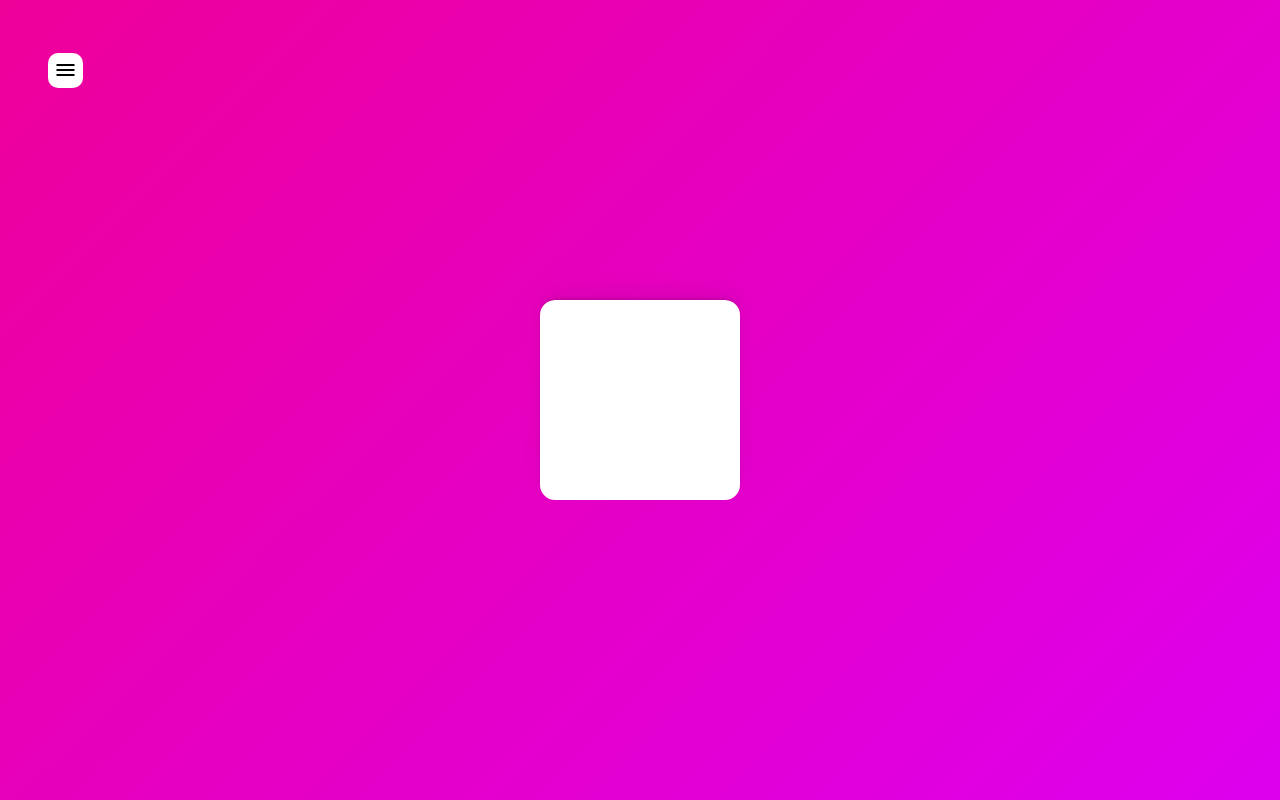
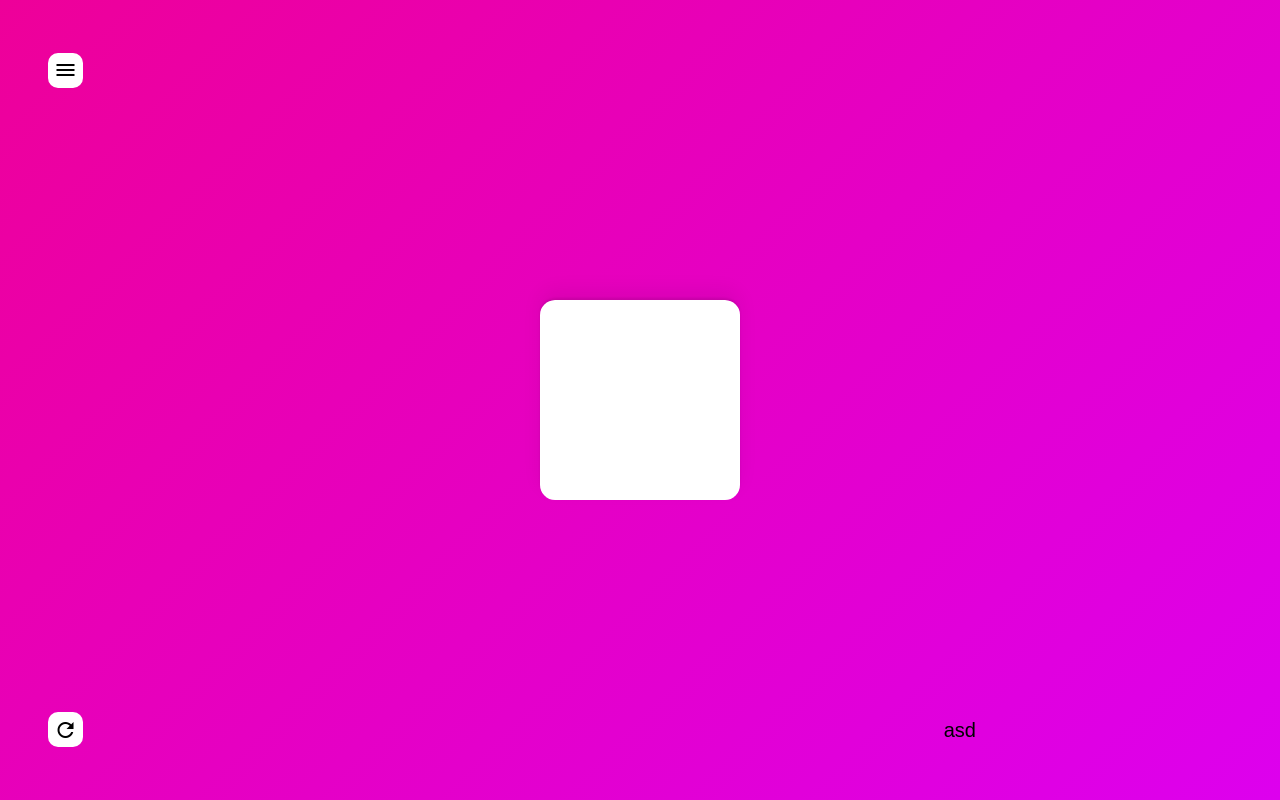
Before and after one commit to joohaem/prt-framer-motion, a React (Create React App) app: page /#/1 in a window 1280 px wide. Built offline with nearby package versions, Linux system fonts and the light colour scheme.

Commit message:
feat: header detail section ui

```diff
--- /dev/null
+++ b/src/components/common/Detail.tsx
@@ -0,0 +1,47 @@
+import React from "react";
+import styled from "styled-components";
+
+interface DetailProps {
+  children: React.ReactNode;
+}
+
+export default function Detail(props: DetailProps) {
+  const { children } = props;
+
+  return (
+    <StDetailContainer>
+      <StIcRefresh className="material-icons">refresh</StIcRefresh>
+      <span>{children}</span>
+    </StDetailContainer>
+  );
+}
+
+const StDetailContainer = styled.section`
+  display: flex;
+  justify-content: space-between;
+  align-items: center;
+
+  position: fixed;
+  right: 20%;
+  bottom: 0;
+  left: 0;
+
+  z-index: 10;
+
+  padding: 0 3rem 3.3rem;
+
+  font-size: 20px;
+`;
+
+const StIcRefresh = styled.span`
+  width: 35px;
+  height: 35px;
+  display: flex;
+  justify-content: center;
+  align-items: center;
+  background-color: white;
+  border-radius: 10px;
+  &:hover {
+    cursor: pointer;
+  }
+`;
--- a/src/components/common/Header.tsx
+++ b/src/components/common/Header.tsx
@@ -2,6 +2,7 @@ import { motion } from "framer-motion";
 import { useState } from "react";
 import { Link, useLocation } from "react-router-dom";
 import styled from "styled-components";
+import Detail from "./Detail";
 
 export default function Header() {
   const [isShowingMenuList, setIsShowingMenuList] = useState(false);
@@ -13,6 +14,7 @@ export default function Header() {
   };
 
   return (
+    <>
       <StNav>
         {!isShowingMenuList && (
           <StIcMenu
@@ -58,6 +60,8 @@ export default function Header() {
           </StUl>
         )}
       </StNav>
+      <Detail>asd</Detail>
+    </>
   );
 }
 
@@ -70,6 +74,7 @@ const StNav = styled.nav`
   padding: 3.3rem 3rem 0;
 
   font-size: 20px;
+  font-weight: 500;
 `;
 
 const StIcMenu = styled(motion.span)`
@@ -91,7 +96,7 @@ const StUl = styled(motion.ul)`
 `;
 
 const StLi = styled.li<{ current: boolean }>`
-  font-weight: ${(props) => (props.current ? "bold" : "inherit")};
+  font-weight: ${(props) => (props.current ? "800" : "inherit")};
 `;
 
 const StLink = styled(Link)`
```
Lines whose indentation alone changed are shown as unchanged.
